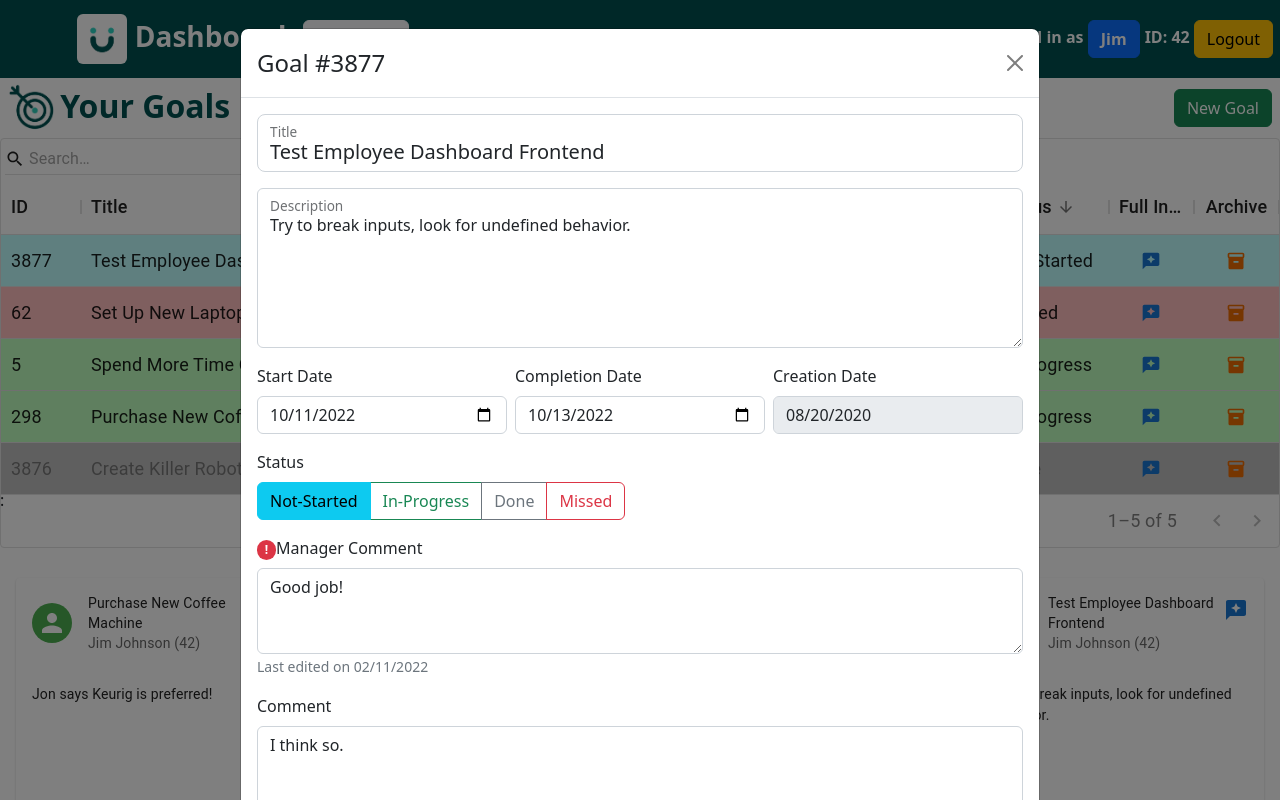
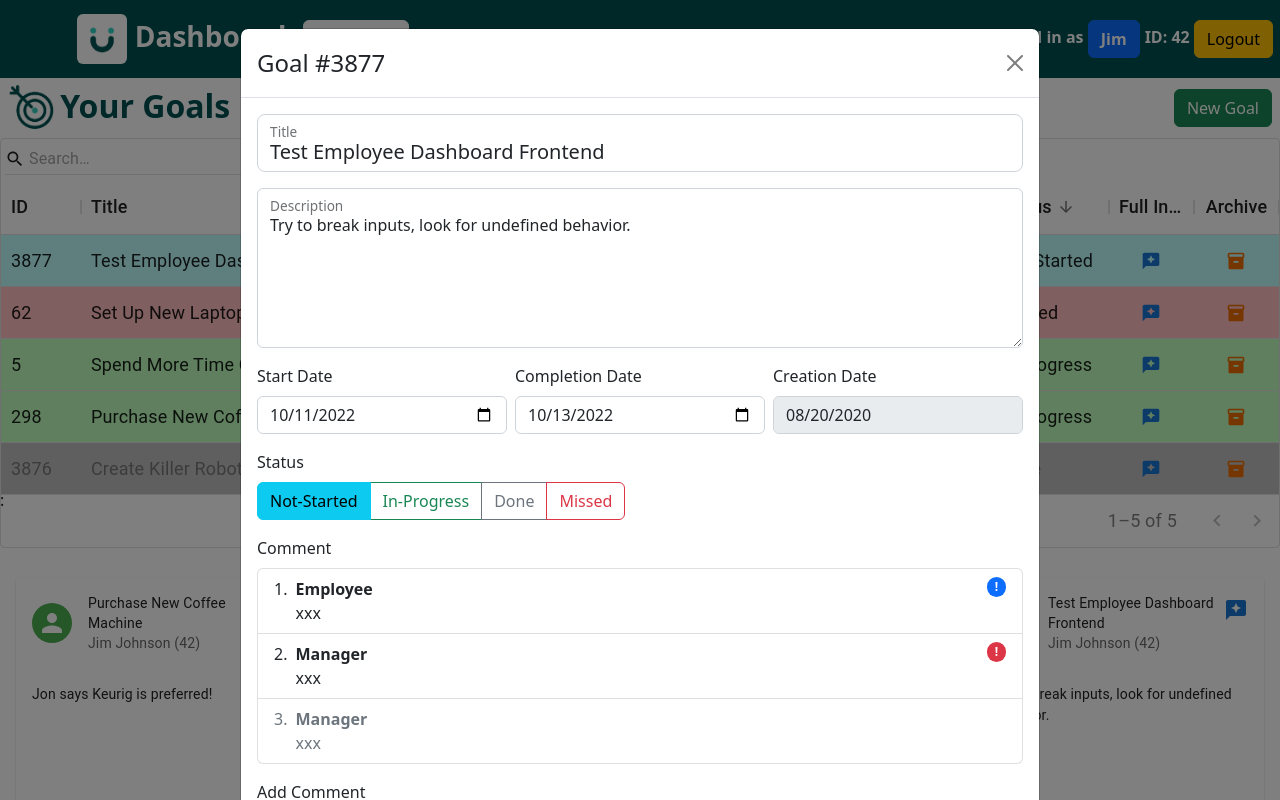
Before and after one commit to NicholasAnkiewicz/goalstool, a React (Create React App) app in the folder my-app/: page /dashboard in a window 1280 px wide. Both pictures are taken after a click on the button 1151 px from the left and 260 px from the top of the page. Shown: the top 800 px of the page. Built offline with nearby package versions, Linux system fonts and the light colour scheme.

Commit message:
Comment section of goal modified

```diff
--- a/my-app/src/pages/Dashboard.js
+++ b/my-app/src/pages/Dashboard.js
@@ -480,24 +480,62 @@ function GoalDetailModal(props) {
               ))}
             </ButtonGroup>
           </Form.Group>
+
           <Form.Group
             className="mb-3"
             controlId="goalDetailManagerComment"
           >
-            <Badge bg="danger" pill>!</Badge>
-            <Form.Label>Manager Comment</Form.Label>
-            <Form.Control defaultValue={"Good job!"} as="textarea" rows={3} readOnly/>
-            <Form.Text>Last edited on 02/11/2022</Form.Text>
+          <Form.Label>Comment</Form.Label>
+            <ListGroup as="ol" numbered>
+              <ListGroup.Item
+                as="li"
+                className="d-flex justify-content-between align-items-start"
+              >
+                <div className="ms-2 me-auto">
+                  <div className="fw-bold">Employee</div>
+                  xxx
+                </div>
+                <Badge bg="primary" pill>
+                  !
+                </Badge>
+              </ListGroup.Item>
+              <ListGroup.Item
+                as="li"
+                className="d-flex justify-content-between align-items-start"
+              >
+                <div className="ms-2 me-auto">
+                  <div className="fw-bold">Manager</div>
+                  xxx
+                </div>
+                <Badge bg="danger" pill>
+                  !
+                </Badge>
+              </ListGroup.Item>
+              <ListGroup.Item
+                as="li"
+                className="d-flex justify-content-between align-items-start"
+                disabled
+              >
+                <div className="ms-2 me-auto">
+                  <div className="fw-bold">Manager</div>
+                  xxx
+                </div>
+              </ListGroup.Item>
+            </ListGroup>
           </Form.Group>
+
+
           <Form.Group
-            className="mb-3"
+            className="mb-5"
             controlId="goalDetailComment"
           >
-            <Form.Label>Comment</Form.Label>
-            <Form.Control defaultValue={"I think so."}as="textarea" rows={3}/>
+            <Form.Label>Add Comment</Form.Label>
+            <Form.Control className="mb-1" defaultValue={"I think so."}as="textarea" rows={2}/>
+            <Button style={{float: 'right'}} onClick={onClose}>Add</Button>
           </Form.Group>
+          <br/>
           <Modal.Footer>
-        <Button  onClick={onClose}>Close</Button>
+        <Button onClick={onClose} >Close</Button>
         <Button variant="success" disabled={!changed} type="submit" >Save Changes</Button>
       </Modal.Footer>
         </Form>
```
